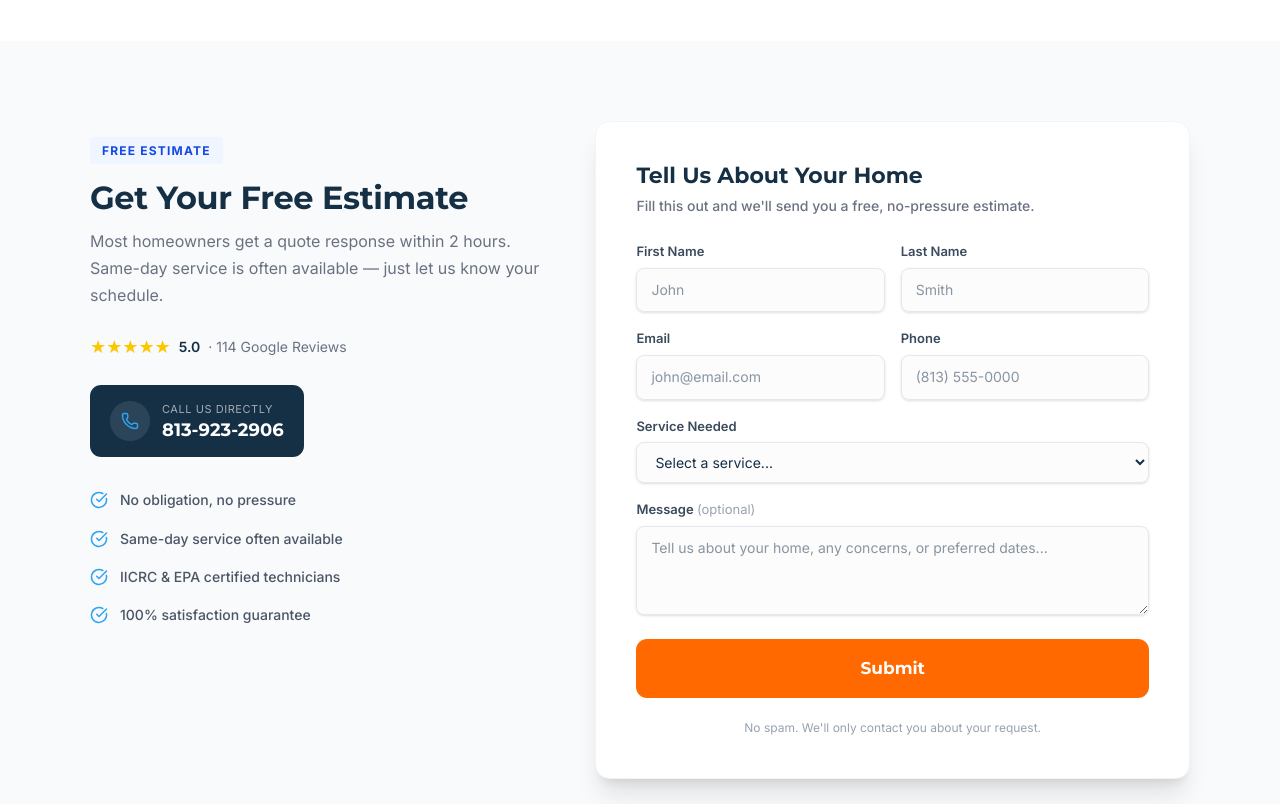
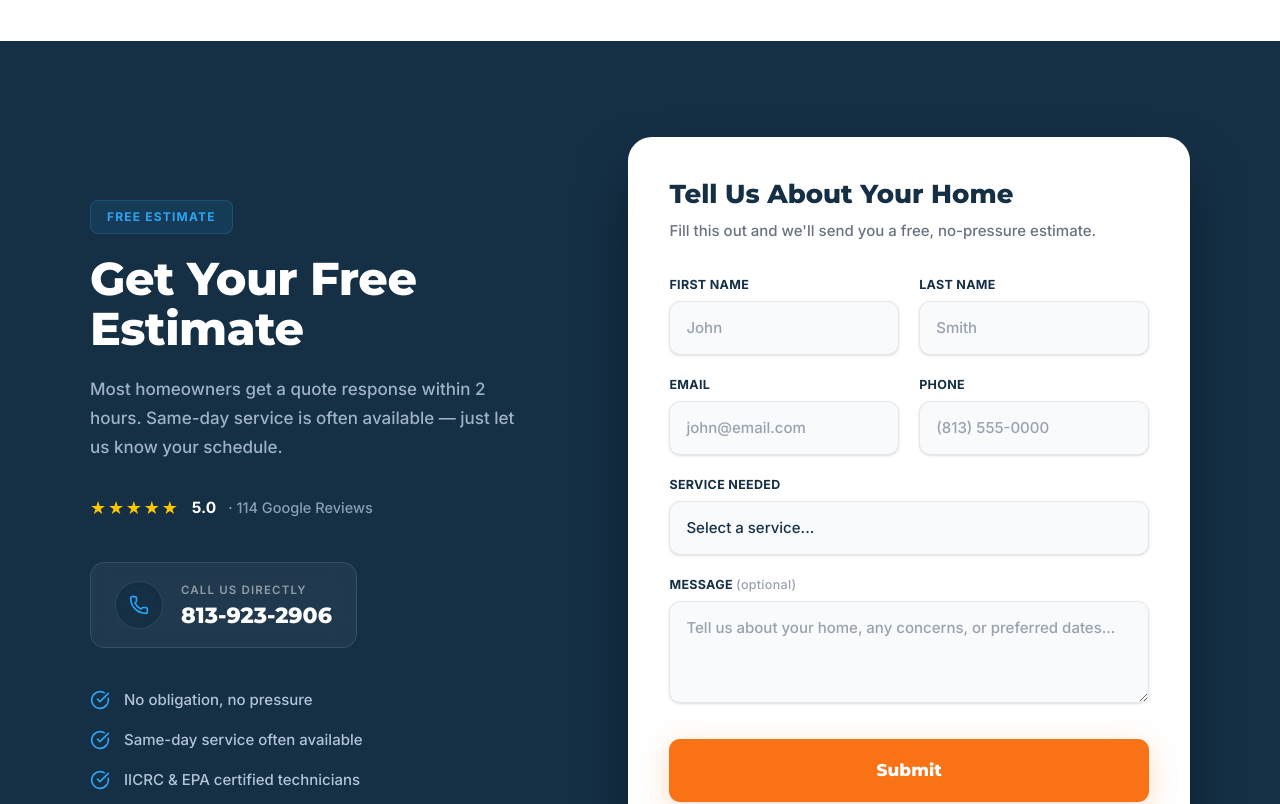
Before and after one commit to katsura919/ducts-all-done, a Next.js app: page / in a window 1280 px wide. Shown: the part 6700-7504 px from the top of the page. Built offline with nearby package versions, Linux system fonts and the light colour scheme.

Commit message:
link navs

```diff
--- a/src/app/globals.css
+++ b/src/app/globals.css
@@ -129,6 +129,9 @@
 }
 
 @layer base {
+  html {
+    scroll-behavior: smooth;
+  }
   * {
     @apply border-border outline-ring/50;
   }
--- a/src/components/sections/ContactForm.tsx
+++ b/src/components/sections/ContactForm.tsx
@@ -19,48 +19,49 @@ export default function ContactForm() {
   }
 
   return (
-    <section className="bg-[#F8FAFC] py-20 px-6" id="quote">
-      <div className="max-w-[1100px] mx-auto grid md:grid-cols-[1fr_1.3fr] gap-12 items-start">
+    <section className="bg-[#152F45] py-24 px-6 relative overflow-hidden" id="quote">
+
+      <div className="max-w-[1100px] mx-auto grid md:grid-cols-[1fr_1.3fr] gap-12 lg:gap-16 items-center relative z-10">
 
         {/* ── LEFT: Trust copy ── */}
-        <div className="md:pt-4">
-          <div className="inline-block bg-blue-50 text-blue-700 text-[12px] font-bold tracking-[1.2px] uppercase px-3 py-1 rounded mb-4">
+        <div className="md:py-4">
+          <div className="inline-block bg-[#2EA3F2]/10 text-[#2EA3F2] text-[12px] font-bold tracking-[1.2px] uppercase px-4 py-1.5 rounded-lg mb-5 border border-[#2EA3F2]/20">
             Free Estimate
           </div>
-          <h2 className="font-heading font-bold text-[#152F45] leading-[1.1] mb-3">
+          <h2 className="font-heading font-extrabold text-[38px] md:text-[46px] text-white leading-[1.1] mb-5">
             Get Your Free Estimate
           </h2>
-          <p className="text-[16px] text-gray-500 mb-6 leading-[1.7]">
+          <p className="text-[17px] text-blue-100/70 mb-8 leading-[1.7] font-medium max-w-[440px]">
             Most homeowners get a quote response within 2 hours. Same-day
             service is often available — just let us know your schedule.
           </p>
 
           {/* Star rating */}
-          <div className="flex items-center gap-2 mb-6">
-            <div className="text-yellow-400 text-lg">★★★★★</div>
-            <span className="text-[14px] font-semibold text-[#152F45]">5.0</span>
-            <span className="text-[14px] text-gray-500">· 114 Google Reviews</span>
+          <div className="flex items-center gap-3 mb-10">
+            <div className="text-yellow-400 text-[18px] flex gap-0.5 tracking-widest">★★★★★</div>
+            <span className="text-[15.5px] font-bold text-white">5.0</span>
+            <span className="text-[14.5px] font-medium text-blue-100/60">· 114 Google Reviews</span>
           </div>
 
-          {/* Phone CTA */}
+          {/* Phone CTA - Glassmorphism */}
           <a
             href="tel:8139232906"
-            className="flex items-center gap-3 bg-[#152F45] hover:bg-[#1e3f5a] text-white px-5 py-4 rounded-xl mb-8 transition-all hover:shadow-lg hover:-translate-y-0.5 group w-fit"
+            className="flex items-center gap-4.5 bg-white/5 border border-white/10 hover:bg-white/10 hover:border-white/20 backdrop-blur-md rounded-2xl px-6 py-4.5 mb-10 transition-all duration-300 hover:shadow-[0_10px_40px_rgba(0,0,0,0.3)] hover:-translate-y-1 group w-fit cursor-pointer"
           >
-            <div className="w-10 h-10 rounded-full bg-white/10 flex items-center justify-center flex-shrink-0 group-hover:scale-105 transition-transform">
-              <Phone size={18} className="text-[#2EA3F2]" />
+            <div className="w-12 h-12 rounded-full bg-[#152F45] border border-white/10 flex items-center justify-center flex-shrink-0 group-hover:scale-105 group-hover:bg-[#2EA3F2] group-hover:border-transparent transition-all duration-300 shadow-inner">
+              <Phone size={20} className="text-[#2EA3F2] group-hover:text-white transition-colors duration-300" />
             </div>
             <div>
-              <div className="text-[11px] text-white/60 uppercase tracking-wider">Call us directly</div>
-              <div className="font-heading font-bold text-[18px] leading-tight">813-923-2906</div>
+              <div className="text-[11.5px] font-semibold text-white/50 uppercase tracking-widest mb-0.5">Call us directly</div>
+              <div className="font-heading font-extrabold text-[22px] text-white leading-tight">813-923-2906</div>
             </div>
           </a>
 
           {/* Trust bullets */}
           <ul className="space-y-4">
             {trustPoints.map((p) => (
-              <li key={p} className="flex items-start gap-3 text-[14px] text-gray-600 font-medium">
-                <CheckCircle size={18} className="text-[#2EA3F2] flex-shrink-0 mt-0.5" />
+              <li key={p} className="flex items-start gap-3.5 text-[15px] text-blue-100/80 font-medium">
+                <CheckCircle size={20} className="text-[#2EA3F2] flex-shrink-0 mt-0.5" />
                 {p}
               </li>
             ))}
@@ -68,52 +69,54 @@ export default function ContactForm() {
         </div>
 
         {/* ── RIGHT: Form ── */}
-        <div className="bg-white border border-gray-100 rounded-2xl p-8 md:p-10 shadow-xl">
+        <div className="bg-white rounded-[24px] p-8 md:p-10 shadow-[0_30px_60px_-15px_rgba(0,0,0,0.6)] border border-white/10 relative z-10 xl:ml-6">
           {submitted ? (
-            <div className="text-center py-12">
-              <div className="text-5xl mb-4">✅</div>
-              <h3 className="font-heading font-extrabold text-[26px] text-[#152F45] mb-2">
+            <div className="text-center py-12 px-4">
+              <div className="w-20 h-20 bg-green-50 text-green-500 rounded-full flex items-center justify-center mx-auto mb-6">
+                <CheckCircle size={40} className="stroke-[2.5px]" />
+              </div>
+              <h3 className="font-heading font-extrabold text-[28px] text-[#152F45] mb-3">
                 Request Received!
               </h3>
-              <p className="text-[15px] text-gray-500">
+              <p className="text-[16px] text-gray-500 font-medium leading-[1.6]">
                 We&apos;ll get back to you within a few hours. Same-day service often available.
               </p>
             </div>
           ) : (
             <>
-              <h3 className="font-heading font-bold text-[22px] text-[#152F45] mb-1">
+              <h3 className="font-heading font-extrabold text-[26px] text-[#152F45] mb-2 leading-tight">
                 Tell Us About Your Home
               </h3>
-              <p className="text-[14px] text-gray-500 mb-6 font-medium">
+              <p className="text-[15px] text-gray-500 mb-8 font-medium">
                 Fill this out and we&apos;ll send you a free, no-pressure estimate.
               </p>
 
-              <form onSubmit={handleSubmit} className="space-y-4">
-                <div className="grid grid-cols-2 gap-4">
+              <form onSubmit={handleSubmit} className="space-y-5">
+                <div className="grid grid-cols-2 gap-5">
                   <div className="flex flex-col gap-1.5">
-                    <label className="text-[13px] font-semibold text-[#3A4A5C]">First Name</label>
-                    <input type="text" placeholder="John" required className="w-full px-3.5 py-2.5 border border-gray-200 focus:border-[#2EA3F2] focus:ring-2 focus:ring-[#2EA3F2]/20 rounded-lg text-[14px] text-[#152F45] outline-none bg-gray-50/50 focus:bg-white transition-all shadow-sm" />
+                    <label className="text-[12.5px] font-bold text-[#152F45] tracking-wide uppercase">First Name</label>
+                    <input type="text" placeholder="John" required className="w-full px-4 py-3.5 border border-gray-200 focus:border-[#2EA3F2] focus:ring-4 focus:ring-[#2EA3F2]/10 rounded-xl text-[15px] text-[#152F45] outline-none bg-[#F8FAFC] focus:bg-white transition-all shadow-sm placeholder:text-gray-400 font-medium" />
                   </div>
                   <div className="flex flex-col gap-1.5">
-                    <label className="text-[13px] font-semibold text-[#3A4A5C]">Last Name</label>
-                    <input type="text" placeholder="Smith" required className="w-full px-3.5 py-2.5 border border-gray-200 focus:border-[#2EA3F2] focus:ring-2 focus:ring-[#2EA3F2]/20 rounded-lg text-[14px] text-[#152F45] outline-none bg-gray-50/50 focus:bg-white transition-all shadow-sm" />
+                    <label className="text-[12.5px] font-bold text-[#152F45] tracking-wide uppercase">Last Name</label>
+                    <input type="text" placeholder="Smith" required className="w-full px-4 py-3.5 border border-gray-200 focus:border-[#2EA3F2] focus:ring-4 focus:ring-[#2EA3F2]/10 rounded-xl text-[15px] text-[#152F45] outline-none bg-[#F8FAFC] focus:bg-white transition-all shadow-sm placeholder:text-gray-400 font-medium" />
                   </div>
                 </div>
 
-                <div className="grid grid-cols-2 gap-4">
+                <div className="grid grid-cols-2 gap-5">
                   <div className="flex flex-col gap-1.5">
-                    <label className="text-[13px] font-semibold text-[#3A4A5C]">Email</label>
-                    <input type="email" placeholder="john@email.com" required className="w-full px-3.5 py-2.5 border border-gray-200 focus:border-[#2EA3F2] focus:ring-2 focus:ring-[#2EA3F2]/20 rounded-lg text-[14px] text-[#152F45] outline-none bg-gray-50/50 focus:bg-white transition-all shadow-sm" />
+                    <label className="text-[12.5px] font-bold text-[#152F45] tracking-wide uppercase">Email</label>
+                    <input type="email" placeholder="john@email.com" required className="w-full px-4 py-3.5 border border-gray-200 focus:border-[#2EA3F2] focus:ring-4 focus:ring-[#2EA3F2]/10 rounded-xl text-[15px] text-[#152F45] outline-none bg-[#F8FAFC] focus:bg-white transition-all shadow-sm placeholder:text-gray-400 font-medium" />
                   </div>
                   <div className="flex flex-col gap-1.5">
-                    <label className="text-[13px] font-semibold text-[#3A4A5C]">Phone</label>
-                    <input type="tel" placeholder="(813) 555-0000" required className="w-full px-3.5 py-2.5 border border-gray-200 focus:border-[#2EA3F2] focus:ring-2 focus:ring-[#2EA3F2]/20 rounded-lg text-[14px] text-[#152F45] outline-none bg-gray-50/50 focus:bg-white transition-all shadow-sm" />
+                    <label className="text-[12.5px] font-bold text-[#152F45] tracking-wide uppercase">Phone</label>
+                    <input type="tel" placeholder="(813) 555-0000" required className="w-full px-4 py-3.5 border border-gray-200 focus:border-[#2EA3F2] focus:ring-4 focus:ring-[#2EA3F2]/10 rounded-xl text-[15px] text-[#152F45] outline-none bg-[#F8FAFC] focus:bg-white transition-all shadow-sm placeholder:text-gray-400 font-medium" />
                   </div>
                 </div>
 
                 <div className="flex flex-col gap-1.5">
-                  <label className="text-[13px] font-semibold text-[#3A4A5C]">Service Needed</label>
-                  <select required className="w-full px-3.5 py-2.5 border border-gray-200 focus:border-[#2EA3F2] focus:ring-2 focus:ring-[#2EA3F2]/20 rounded-lg text-[14px] text-[#152F45] outline-none bg-gray-50/50 focus:bg-white transition-all shadow-sm">
+                  <label className="text-[12.5px] font-bold text-[#152F45] tracking-wide uppercase">Service Needed</label>
+                  <select required className="w-full px-4 py-3.5 border border-gray-200 focus:border-[#2EA3F2] focus:ring-4 focus:ring-[#2EA3F2]/10 rounded-xl text-[15px] text-[#152F45] outline-none bg-[#F8FAFC] focus:bg-white transition-all shadow-sm font-medium appearance-none cursor-pointer">
                     <option value="">Select a service...</option>
                     <option>Air Duct Cleaning</option>
                     <option>Dryer Vent Cleaning</option>
@@ -126,18 +129,18 @@ export default function ContactForm() {
                 </div>
 
                 <div className="flex flex-col gap-1.5">
-                  <label className="text-[13px] font-semibold text-[#3A4A5C]">Message <span className="text-gray-400 font-normal">(optional)</span></label>
-                  <textarea placeholder="Tell us about your home, any concerns, or preferred dates..." rows={3} className="w-full px-3.5 py-2.5 border border-gray-200 focus:border-[#2EA3F2] focus:ring-2 focus:ring-[#2EA3F2]/20 rounded-lg text-[14px] text-[#152F45] outline-none bg-gray-50/50 focus:bg-white transition-all resize-y min-h-[80px] shadow-sm" />
+                  <label className="text-[12.5px] font-bold text-[#152F45] tracking-wide uppercase">Message <span className="text-gray-400 font-medium normal-case">(optional)</span></label>
+                  <textarea placeholder="Tell us about your home, any concerns, or preferred dates..." rows={3} className="w-full px-4 py-3.5 border border-gray-200 focus:border-[#2EA3F2] focus:ring-4 focus:ring-[#2EA3F2]/10 rounded-xl text-[15px] text-[#152F45] outline-none bg-[#F8FAFC] focus:bg-white transition-all resize-y min-h-[90px] shadow-sm placeholder:text-gray-400 font-medium" />
                 </div>
 
                 <button
                   type="submit"
-                  className="w-full py-4 bg-orange-500 hover:bg-orange-600 text-white font-heading font-bold text-[17px] rounded-xl transition-all hover:shadow-lg hover:-translate-y-0.5 mt-2 cursor-pointer"
+                  className="w-full py-4.5 bg-[#F97316] hover:bg-[#EA580C] text-white font-heading font-extrabold text-[17px] rounded-xl transition-all duration-300 shadow-[0_8px_30px_rgba(249,115,22,0.25)] hover:shadow-[0_12px_40px_rgba(249,115,22,0.4)] hover:-translate-y-0.5 mt-4 cursor-pointer"
                 >
                   Submit
                 </button>
 
-                <p className="text-[12px] text-gray-400 text-center mt-1">
+                <p className="text-[13px] font-medium text-gray-400 text-center mt-3">
                   No spam. We&apos;ll only contact you about your request.
                 </p>
               </form>
--- a/src/components/sections/Hero.tsx
+++ b/src/components/sections/Hero.tsx
@@ -52,7 +52,7 @@ export default function Hero() {
   }, []);
 
   return (
-    <section className="relative min-h-screen overflow-hidden bg-[#0b1f3a]">
+    <section id="home" className="relative min-h-screen overflow-hidden bg-[#0b1f3a]">
       <HeroHeader />
       <div
         aria-hidden={!showStickyHeader}
--- a/src/components/sections/WhyUs.tsx
+++ b/src/components/sections/WhyUs.tsx
@@ -3,7 +3,7 @@ import { Award, ThumbsUp, Home, Zap, CreditCard, Search } from "lucide-react";
 
 export default function WhyUs() {
   return (
-    <section className="bg-[#F8FAFC] py-24 px-6 overflow-hidden">
+    <section id="about" className="bg-[#F8FAFC] py-24 px-6 overflow-hidden">
       <div className="max-w-[1200px] mx-auto">
 
         {/* Header Section */}
```
Also changed, not shown: src/components/sections/Header.tsx (+12 -12 lines), src/components/sections/hero-header.tsx (+12 -12 lines).
